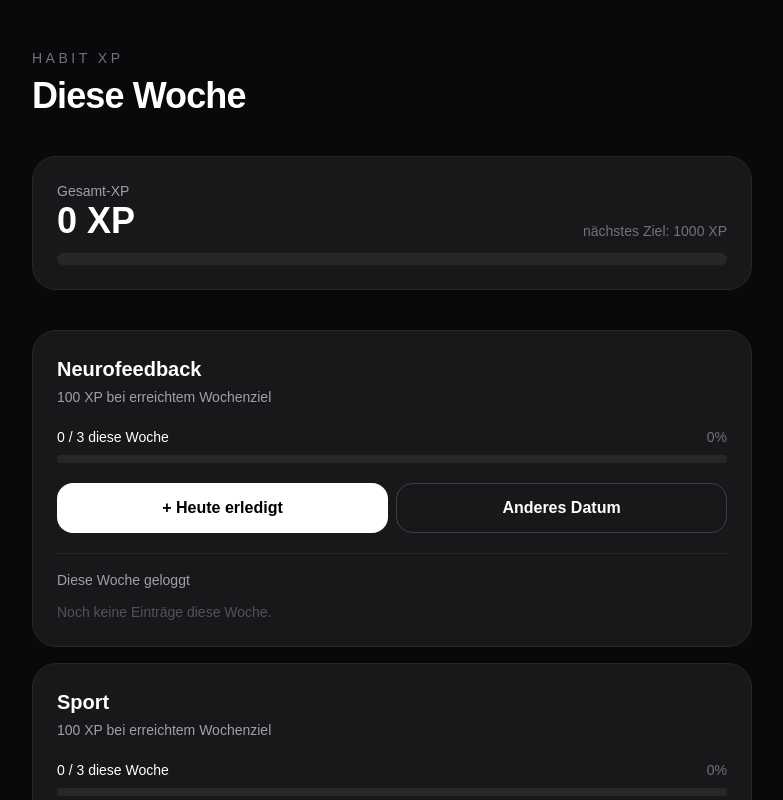
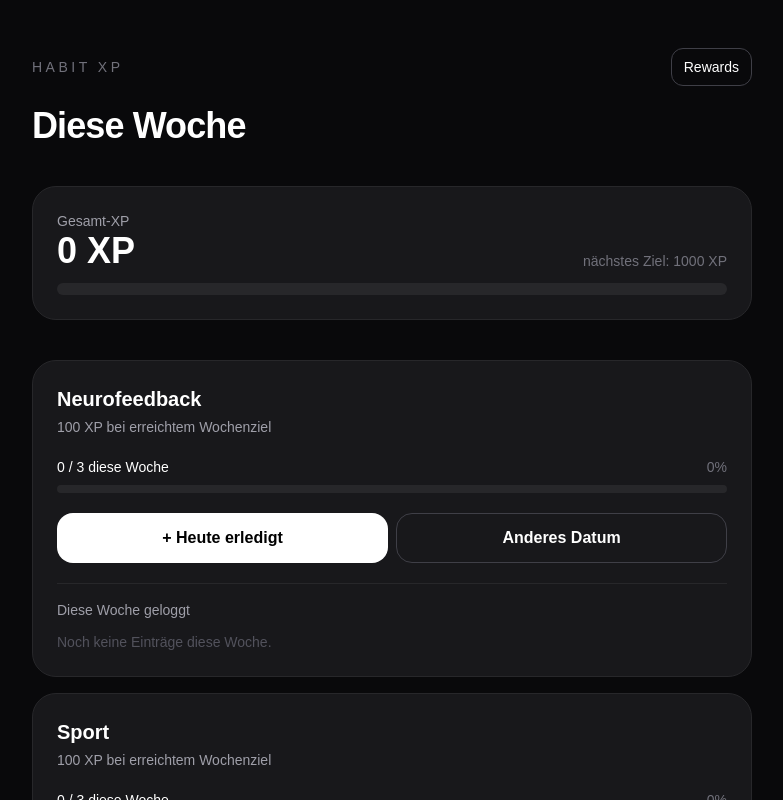
Before and after one commit to christianfelten21-cpu/habit-xp, a Next.js app: page / in a window 1280 px wide. Shown: the top 800 px of the page, without its empty margins (248-1031 px from the left). Built offline with nearby package versions, Linux system fonts and the light colour scheme.

Commit message:
Link habit dashboard to rewards

```diff
--- a/app/page.tsx
+++ b/app/page.tsx
@@ -1,5 +1,6 @@
 "use client";
 
+import Link from "next/link";
 import { useEffect, useMemo, useState } from "react";
 
 type Habit = {
@@ -217,9 +218,17 @@ export default function Home() {
     <main className="min-h-screen bg-zinc-950 text-white">
       <div className="mx-auto max-w-3xl px-6 py-12">
         <header className="mb-10">
-          <p className="mb-2 text-sm uppercase tracking-[0.25em] text-zinc-500">
-            Habit XP
-          </p>
+          <div className="mb-5 flex items-center justify-between gap-4">
+            <p className="text-sm uppercase tracking-[0.25em] text-zinc-500">
+              Habit XP
+            </p>
+            <Link
+              href="/rewards"
+              className="rounded-xl border border-zinc-700 px-3 py-2 text-sm transition hover:bg-zinc-800"
+            >
+              Rewards
+            </Link>
+          </div>
 
           <h1 className="text-4xl font-bold tracking-tight">Diese Woche</h1>
         </header>
```
